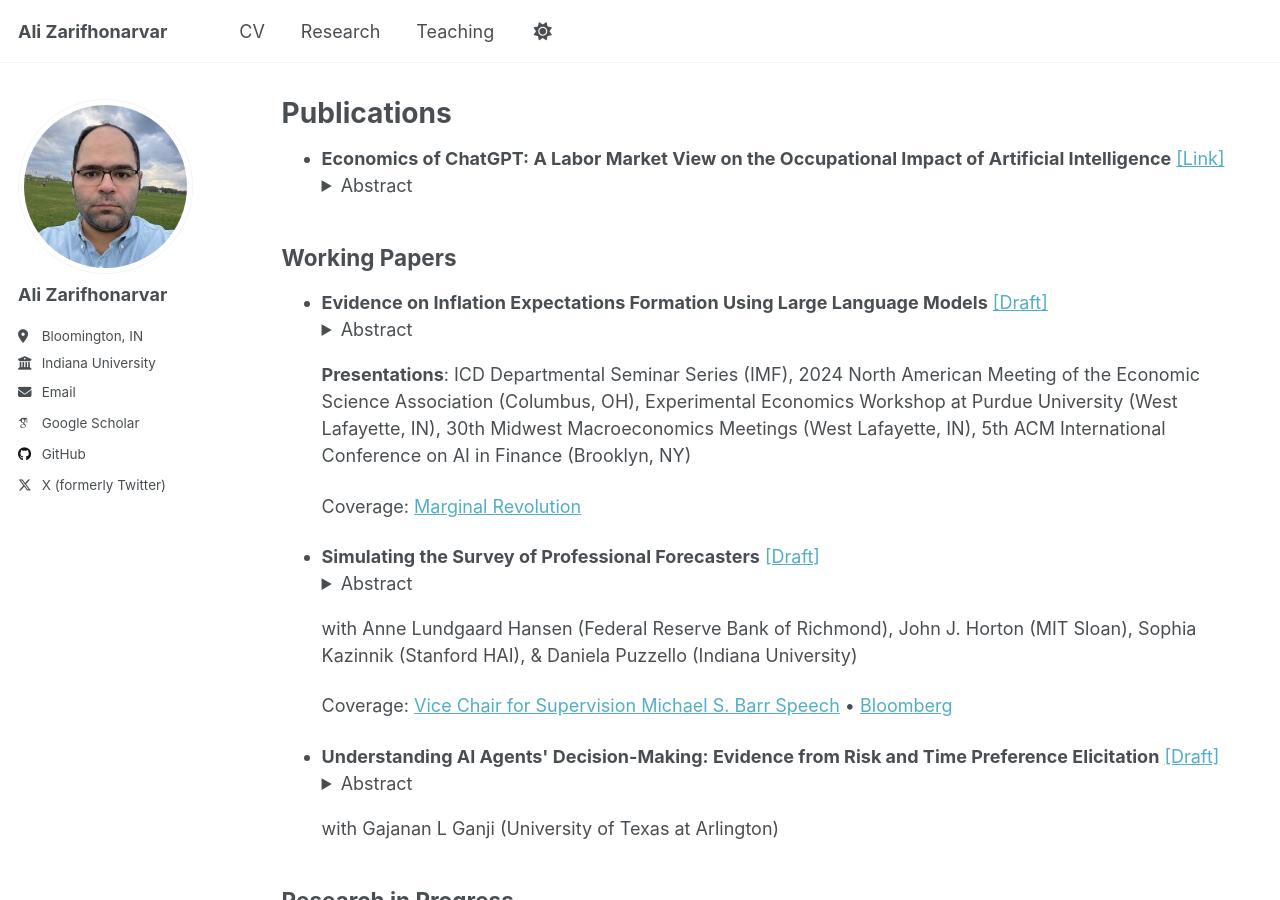
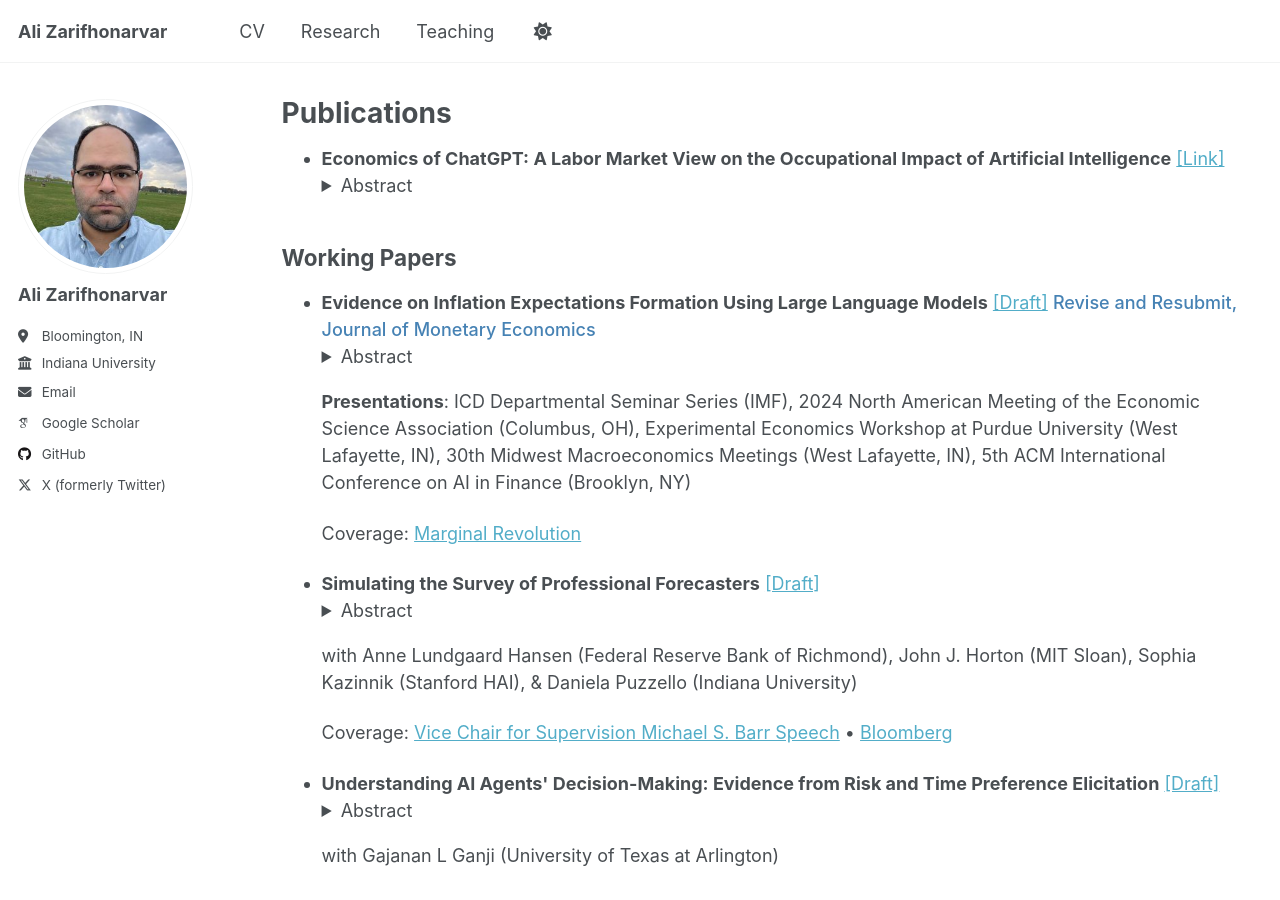
Before and after one commit to alizarif/alizarif.github.io, a Jekyll site: the page built from _pages/research.html, in a window 1280 px wide and 900 px high. Built offline with Jekyll 4.4.1, drawn with Linux system fonts in a browser that asks for light colours; some web fonts are replaced.

Commit message:
Update research.html

```diff
--- a/_pages/research.html
+++ b/_pages/research.html
@@ -4,7 +4,6 @@ title: "Publications"
 permalink: /research/
 author_profile: true
 ---
-
 <ul>
   <li>
     <strong>Economics of ChatGPT: A Labor Market View on the Occupational Impact of Artificial Intelligence</strong> <a href="https://www.emerald.com/insight/content/doi/10.1108/JEBDE-10-2023-0021/full/html">[Link]</a>
@@ -14,11 +13,10 @@ author_profile: true
     </details>
   </li>
 </ul>
-
 <h2>Working Papers</h2>
 <ul>
   <li>
-    <strong>Evidence on Inflation Expectations Formation Using Large Language Models</strong> <a href="https://papers.ssrn.com/sol3/papers.cfm?abstract_id=4825076">[Draft]</a>
+    <strong>Evidence on Inflation Expectations Formation Using Large Language Models</strong> <a href="https://papers.ssrn.com/sol3/papers.cfm?abstract_id=4825076">[Draft]</a> <span style="color: #4682B4; font-weight: 500;">Revise and Resubmit, Journal of Monetary Economics</span>
     <details>
       <summary>Abstract</summary>
       <p>This study investigates how large language models form inflation expectations compared to human forecasters. Using experimental methods, we demonstrate that LLMs exhibit similar patterns of expectation formation, including anchoring biases and information processing limitations, with implications for macroeconomic modeling and AI augmentation of forecasting processes.</p>
@@ -46,7 +44,6 @@ author_profile: true
     <p>with Gajanan L Ganji (University of Texas at Arlington)</p>
   </li>
 </ul>
-
 <h2>Research in Progress</h2>
 <ul>
   <li>
```
